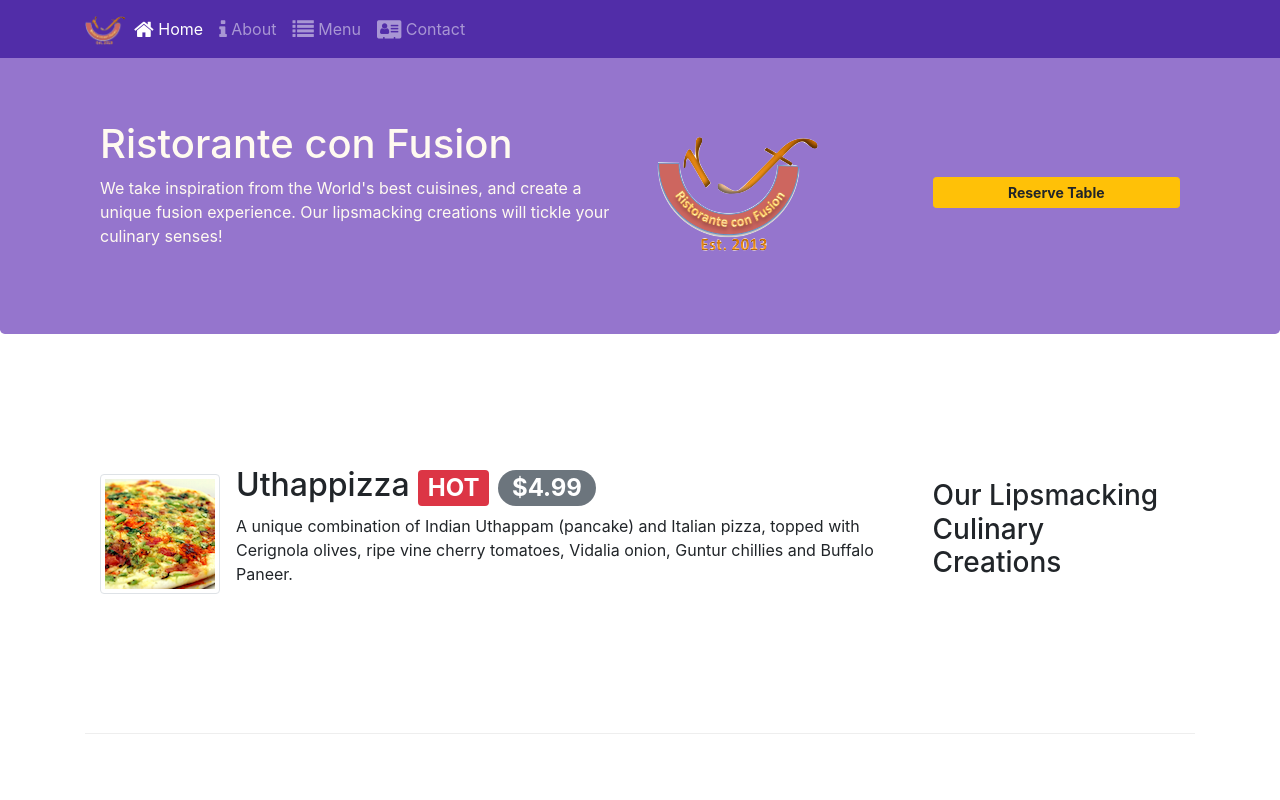
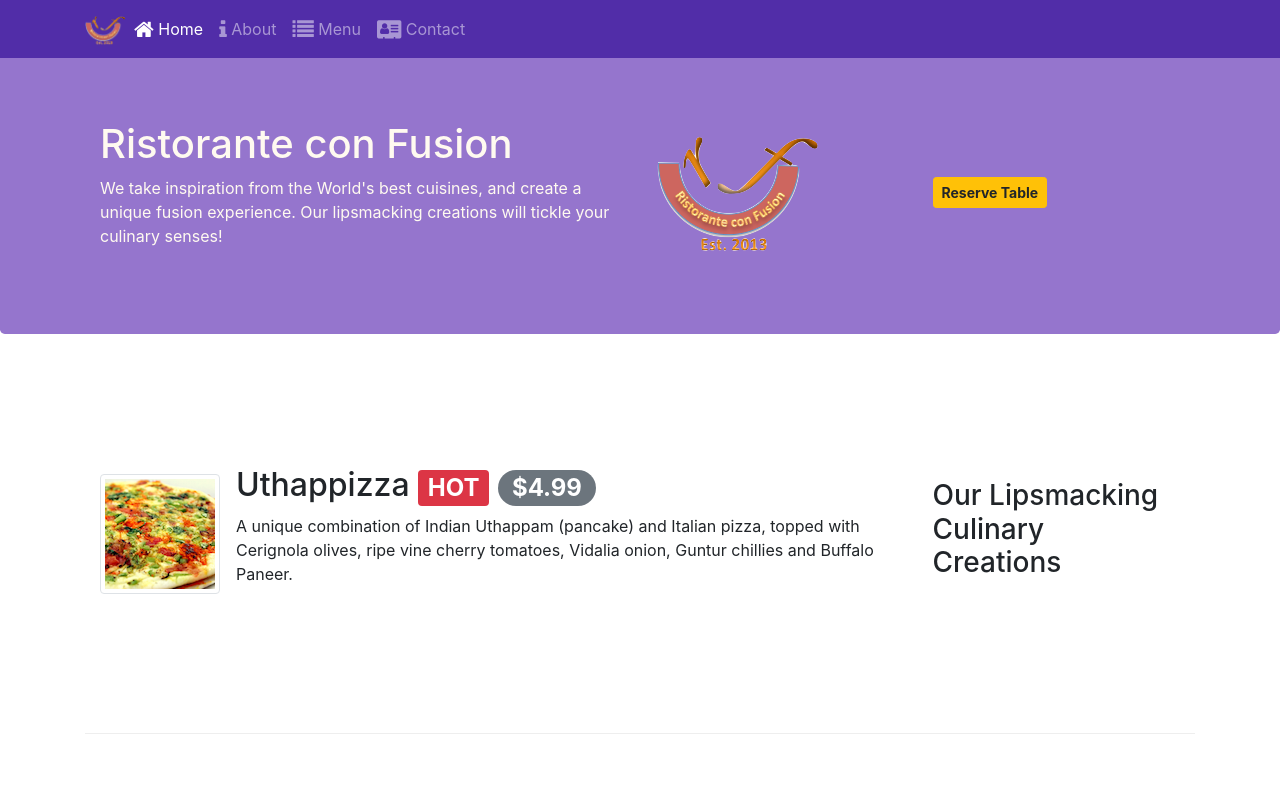
Before and after one commit to joanagazulli/bootstrap, a website: page index.html in a window 1280 px wide. Shown: the top 800 px of the page. Drawn offline with nearby package versions, Linux system fonts and the light colour scheme.

Commit message:
Ass2 correct

```diff
--- a/index.html
+++ b/index.html
@@ -46,7 +46,7 @@
                     <img src="img/logo.png" alt="" class="img-fluid">
                 </div>
                 <div class="col-12 col-sm-3 align-self-center" id="reservebtn">
-                    <a href="#reservation"><button type="button" class="btn btn-warning btn-block btn-sm"> <strong>Reserve Table</strong></button></a>
+                    <a href="#reservation"><button type="button" class="btn btn-warning btn-sm"> <strong>Reserve Table</strong></button></a>
                 </div>
             </div>
         </div>
```
